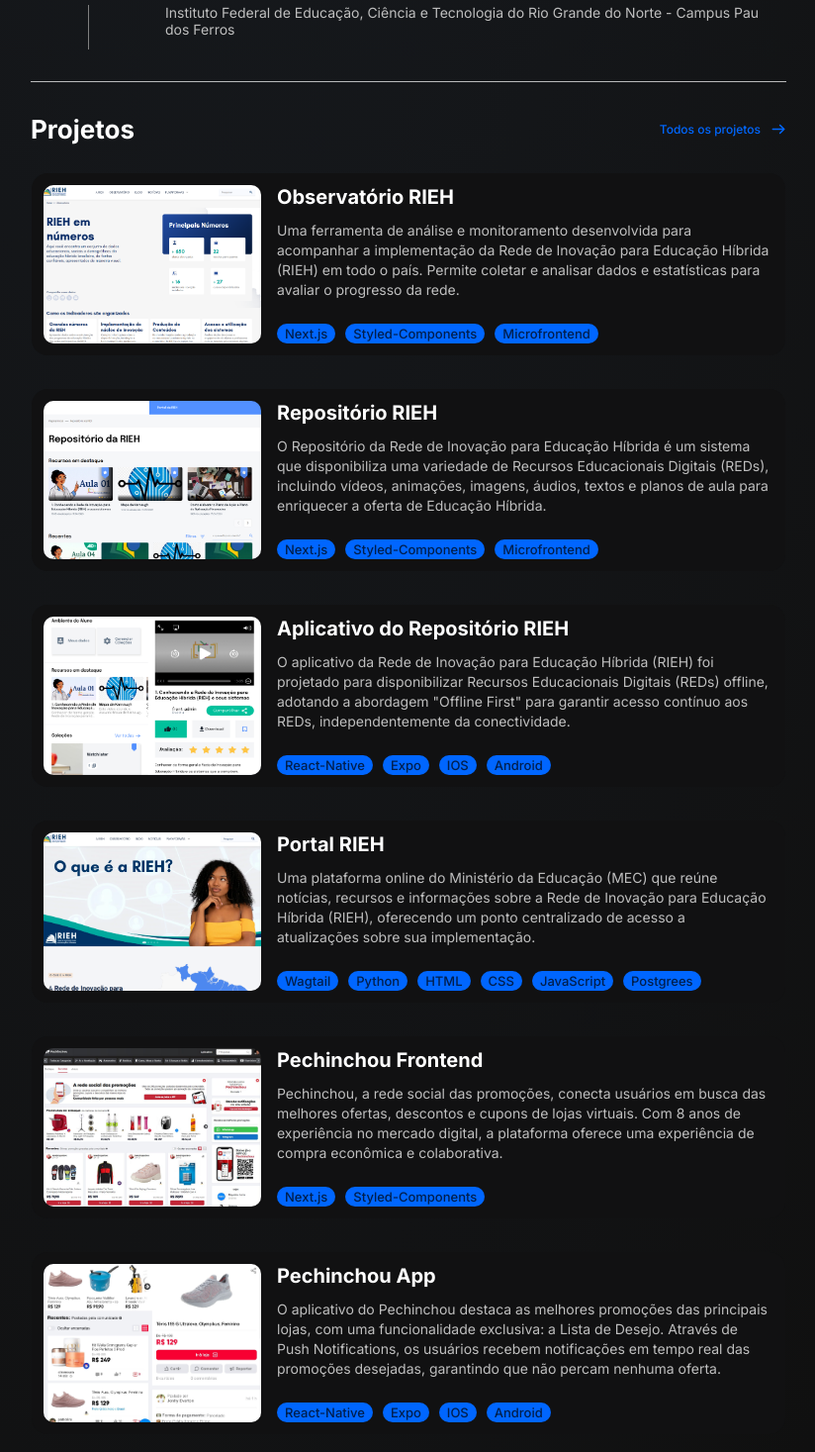
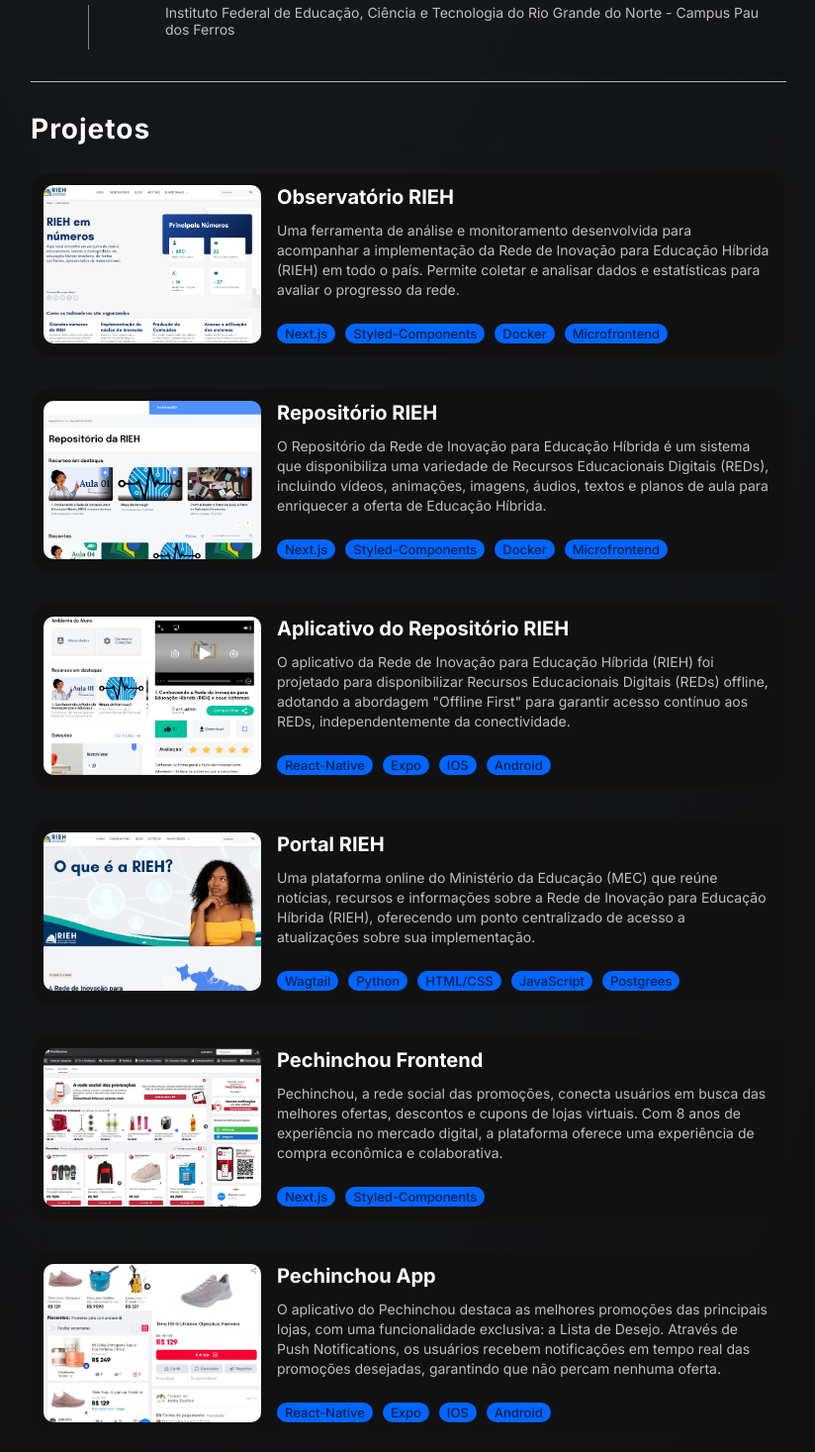
Before and after one commit to Yasnnie/portifolio-react, a Next.js app: page / in a window 1280 px wide. Shown: the part 1243-2710 px from the top of the page at 99% size, without its empty margins (395-1219 px from the left). Built offline with nearby package versions, Linux system fonts and the light colour scheme.

Commit message:
feat: adicionado o header no mobile

```diff
--- a/src/components/ExperienceContainer/index.tsx
+++ b/src/components/ExperienceContainer/index.tsx
@@ -43,6 +43,10 @@
     line-height: normal;
     margin-bottom: 2rem;
   }
+
+  @media (max-width: 600px) {
+    padding: 68px 0;
+  }
 `
 
 const dataWork = [
--- a/src/components/Footer/index.tsx
+++ b/src/components/Footer/index.tsx
@@ -48,7 +48,7 @@
         .
       </p>
 
-      <p>Até a próxima! 👋</p>
+      <p className='c-footer__text'>Até a próxima! 👋</p>
       <span className="c-footer__copyright">
         © 2024 - Yasmin Carvalho T. de Alencar
       </span>
@@ -58,11 +58,11 @@
 
 const Container = styled.footer`
   margin-top: 32px;
-  max-width: 420px;
+  max-width: 480px;
   color: ${theme.gray300};
 
   .c-footer__text {
-    font-size: 14px;
+    font-size: 16px;
     line-height: 145%;
 
     & + p {
@@ -72,6 +72,12 @@
 
   .c-footer__link {
     color: ${theme.white};
+    transition: 200ms;
+
+    &:hover{
+      color: ${theme.primaryBlue};
+      transition: 200ms;
+    }
   }
 
   .c-footer__copyright {
--- a/src/components/Header/index.tsx
+++ b/src/components/Header/index.tsx
@@ -42,6 +42,8 @@
 export default function Header() {
   const [selected, setSelected] = useState('#')
 
+  const objectSelected = NavOptions.find((item)=> item.link == selected)
+
   useEffect(() => {
     const sections = [
       { id: '', offset: 0 },
@@ -78,6 +80,8 @@
   }, [])
 
   return (
+    <>
+      { objectSelected?.link != '#' && <MobileTitle>{objectSelected?.text}</MobileTitle>}
       <Container>
         <div className="c-header__c-img">
           <Image
@@ -103,15 +107,17 @@
                 key={index}
                 href={item.link}
               >
-              <Image src={isSelect ? item.selectIcon : item.icon} alt="icone" />{' '}
+                <Image
+                  src={isSelect ? item.selectIcon : item.icon}
+                  alt="icone"
+                />{' '}
                 {item.text}
               </a>
             )
           })}
         </nav>
-
-
       </Container>
+    </>
   )
 }
 
@@ -221,7 +227,6 @@
     max-width: 100%;
     height: max-content;
 
-
     .c-header__nav {
       flex-direction: row;
       width: 100%;
@@ -234,7 +239,34 @@
         gap: 6px;
         padding: 10px 4px;
         font-size: 14px;
+
+        &::before {
+          z-index: 1;
+        }
       }
     }
   }
 `
+
+const MobileTitle = styled.div`
+
+position: fixed;
+top: 0px;
+z-index: 100;
+width: 100%;
+left: 0px;
+padding: 20px 24px;
+background: rgba(26, 26, 26, 0.8);
+box-shadow: 0 4px 30px rgba(0, 0, 0, 0.1);
+backdrop-filter: blur(4px);
+-webkit-backdrop-filter: blur(4px);
+display: none;
+text-transform: uppercase;
+font-weight: 700;
+color: ${theme.white};
+letter-spacing: 1px;
+@media (max-width: 600px) {
+  display: flex;
+}
+
+`
--- a/src/components/HomeAbout/index.tsx
+++ b/src/components/HomeAbout/index.tsx
@@ -2,6 +2,8 @@
 import styled from 'styled-components'
 import Logo from '/public/assets/icon/Logo.svg'
 import Image from 'next/image'
+import cursorImage from '/public/assets/img/SageValorant.png';
+
 export default function HomeAbout() {
   return (
     <Container>
@@ -26,7 +28,7 @@
         diferença no mundo.
       </p>
       <p className="c-home-about__text">
-        No meu tempo livre, gosto de jogar <span>Valorant</span> e outros jogos
+        No meu tempo livre, gosto de jogar <b className='teste'>Valorant</b> e outros jogos
         online, ouvir música e assistir a séries e filmes. Fora do computador,
         priorizo momentos de qualidade com minha família e amigos, como também
         conhecer novos lugares.
@@ -77,6 +79,10 @@
         transition: 200ms;
       }
     }
+
+    .teste{
+      cursor: url(${cursorImage.src});
+    }
   }
 
   .c-home-about__link {
--- a/src/components/HomeProjects/index.tsx
+++ b/src/components/HomeProjects/index.tsx
@@ -12,10 +12,10 @@
       <div className="c-home-projects__d-flex">
         <h3 className="c-home-projects__title">Projetos</h3>
 
-        <a className="c-home-projects__link">
+        {/* <a className="c-home-projects__link">
           Todos os projetos
           <Image src={BlueArrow} alt="icone ir" />
-        </a>
+        </a> */}
       </div>
 
       <div className="c-home-projects__c-cards">
@@ -39,8 +39,9 @@
     margin-bottom: 28px;
 
     .c-home-projects__title {
-      font-size: 26px;
+      font-size: 28px;
       font-weight: 700;
+      letter-spacing: 1px;
       line-height: 31px;
       color: ${theme.white};
     }
@@ -69,4 +70,11 @@
       }
     }
   }
+
+  @media (max-width:600px) {
+    padding: 48px 0;
+    .c-home-projects__title {
+      display: none;
+    }
+  }
 `
--- a/src/data/projects.ts
+++ b/src/data/projects.ts
@@ -13,7 +13,7 @@
     subtitle: 'UFAL/MEC',
     description:
       "Uma ferramenta de análise e monitoramento desenvolvida para acompanhar a implementação da Rede de Inovação para Educação Híbrida (RIEH) em todo o país. Permite coletar e analisar dados e estatísticas para avaliar o progresso da rede.",
-    technologies: ['Next.js', 'Styled-Components', 'Microfrontend'],
+    technologies: ['Next.js', 'Styled-Components','Docker', 'Microfrontend'],
     link:'https://rieh.mec.gov.br/observatorio',
     img: ObservatorioImg
   },
@@ -22,7 +22,7 @@
     subtitle: 'UFAL/MEC',
     description:
       "O Repositório da Rede de Inovação para Educação Híbrida é um sistema que disponibiliza uma variedade de Recursos Educacionais Digitais (REDs), incluindo vídeos, animações, imagens, áudios, textos e planos de aula para enriquecer a oferta de Educação Híbrida.",
-    technologies: ['Next.js', 'Styled-Components', 'Microfrontend'],
+    technologies: ['Next.js', 'Styled-Components','Docker', 'Microfrontend'  ],
     link:'https://rieh.mec.gov.br/repositorio',
     img: RepositorioImg
   },
@@ -43,8 +43,7 @@
       technologies: [
         'Wagtail',
         'Python',
-        'HTML',
-        'CSS',
+        'HTML/CSS',
         'JavaScript',
         'Postgrees',
       ],
@@ -77,9 +76,9 @@
     technologies: [
       'Django',
       'Python',
-      'HTML',
-      'CSS',
+      'HTML/CSS',
       'JavaScript',
+      'Docker',
       'Postgrees',
     ],
     link:'https://pei.nadic.ifrn.edu.br/',
@@ -102,8 +101,7 @@
     technologies: [
       'Wagtail',
       'Python',
-      'HTML',
-      'CSS',
+      'HTML/CSS',
       'JavaScript',
       'Postgrees',
     ],
--- a/src/pages/index.tsx
+++ b/src/pages/index.tsx
@@ -25,13 +25,13 @@
         <meta name="description" content="Como desenvolvedora apaixonada, meu foco está em criar experiências digitais excepcionais que inspiram e cativam os usuários. Com habilidades sólidas em tecnologias líderes do setor, como Next.js, React, React Native, Vue.js, Python e Django, estou sempre na vanguarda da inovação. Desde a criação de websites dinâmicos e responsivos até o desenvolvimento de aplicativos móveis intuitivos, cada projeto é uma oportunidade de aplicar meu conhecimento técnico e minha criatividade. Com uma abordagem centrada no usuário e um compromisso com a qualidade, estou pronta para transformar suas ideias em realidade digital de primeira classe." />
         <meta name="viewport" content="width=device-width, initial-scale=1" />
         <link rel="icon" href="/assets/icon/LogoBackground.svg" />
-        <meta property="og:image" content="/assets/icon/LogoBackground.svg" />
         <meta name="keywords" content="developer, frontend, mobile, website, portifolio, next, react, react-native"/>
         <meta name="author" content="Yasmin Carvalho"/>
         <meta name="robots" content="index"/>
         <meta property="og:title" content="Yasmin Carvalho"/>
+        <meta property="og:image" content="/assets/icon/LogoBackground.svg" />
         <meta property="og:description" content="Como desenvolvedora apaixonada, meu foco está em criar experiências digitais excepcionais que inspiram e cativam os usuários. Com habilidades sólidas em tecnologias líderes do setor, como Next.js, React, React Native, Vue.js, Python e Django, estou sempre na vanguarda da inovação. Desde a criação de websites dinâmicos e responsivos até o desenvolvimento de aplicativos móveis intuitivos, cada projeto é uma oportunidade de aplicar meu conhecimento técnico e minha criatividade. Com uma abordagem centrada no usuário e um compromisso com a qualidade, estou pronta para transformar suas ideias em realidade digital de primeira classe."/>
-        <meta name="theme-color" content="#0067FF"/>
+        <meta name="theme-color" content="#1A1F26"/>
       </Head>
 
       <PageContainer>
```
Also changed, not shown: public/assets/img/SageValorant.png (added). Lines whose indentation alone changed are shown as unchanged.
